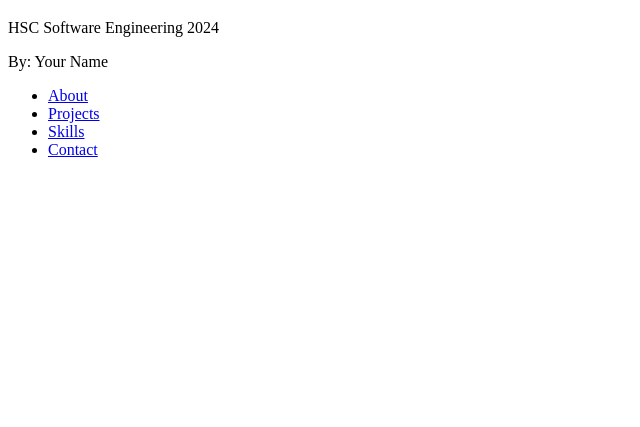
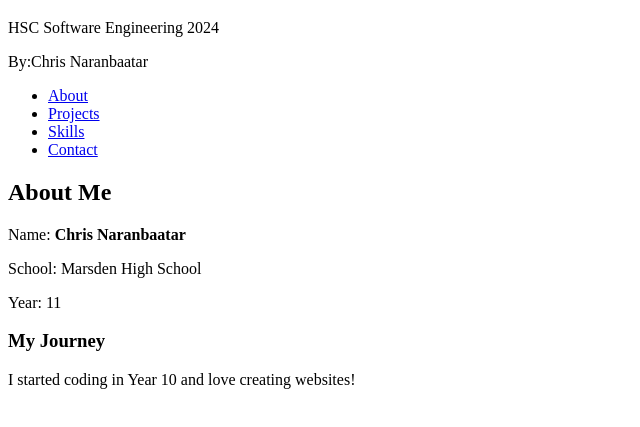
Before and after one commit to Huskz0/Module5-portfolio-website, a plain HTML site: page index.html in a window 1280 px wide. Shown: the part 61-488 px from the top of the page, without its empty margins (0-640 px from the left). Drawn offline with Linux system fonts and the light colour scheme.

Commit message:
Added about section with personal information

```diff
--- a/index.html
+++ b/index.html
@@ -3,13 +3,13 @@
 <head>
     <meta charset="UTF-8">
     <meta name="viewport" content="width=device-width, initial-scale=1.0">
-    <title>Portfolio | Your Name</title>
+    <title>Portfolio | Chris Naranbaatar</title>
 </head>
 <body>
     <header>
         <h1>My Portfolio Website</h1>
         <p>HSC Software Engineering 2024</p>
-        <p>By: Your Name</p>
+        <p>By:Chris Naranbaatar</p>
     </header>
 
     <!-- Navigation menu -->
@@ -21,5 +21,20 @@
             <li><a href="#contact">Contact</a></li>   <!-- Link to contact section -->
         </ul>
     </nav>
+    <!-- Add this after the nav, before </body> -->
+<main>                                       <!-- main tag for primary content -->
+    <!-- About Me Section -->
+    <section id="about">                     <!-- section with id for navigation -->
+        <h2>About Me</h2>                    <!-- Second-level heading -->
+        <p>Name: <strong>Chris Naranbaatar</strong></p>
+        <p>School: Marsden High School</p>
+        <p>Year: 11</p>
+
+        <h3>My Journey</h3>                  <!-- Third-level heading -->
+        <p>I started coding in Year 10 and love creating websites!</p>
+    </section>
+
+</main>
 </body>
+
 </html>
```
